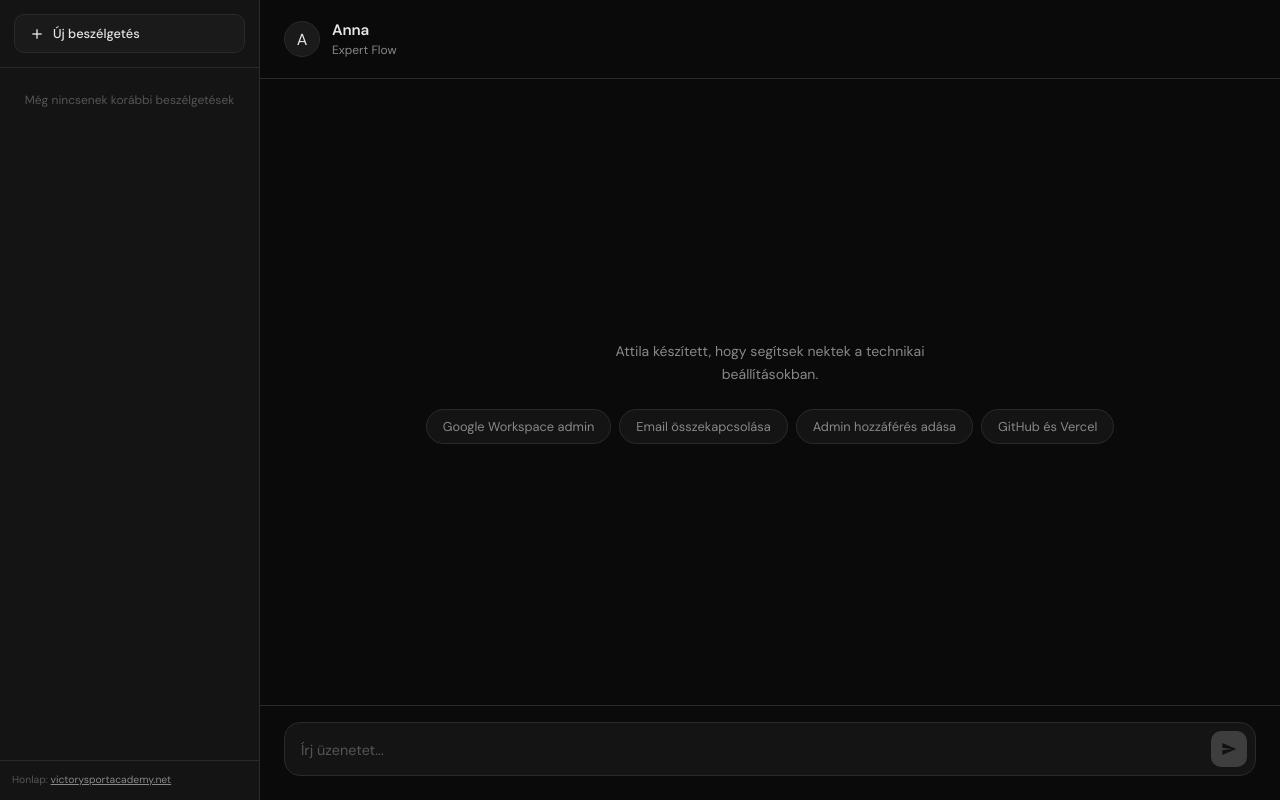
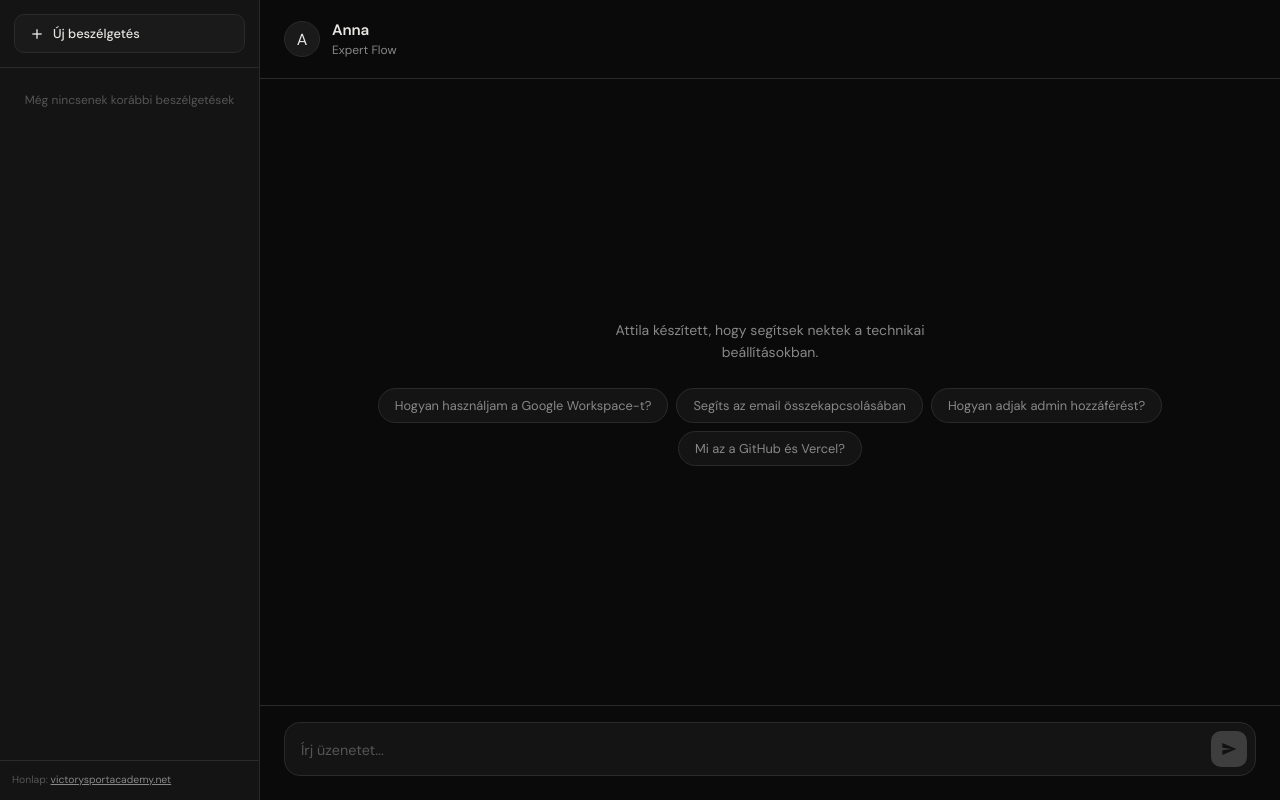
Before and after one commit to expertflow-attila/viki-chat, a website: page index.html in a window 1280 px wide. Drawn offline with Linux system fonts and the light colour scheme.

Commit message:
Make suggestion buttons more descriptive

```diff
--- a/index.html
+++ b/index.html
@@ -49,10 +49,10 @@
         <div class="welcome" id="welcome">
           <div class="welcome__subtitle">Attila készített, hogy segítsek nektek a technikai beállításokban.</div>
           <div class="welcome__suggestions">
-            <button class="welcome__suggestion">Google Workspace admin</button>
-            <button class="welcome__suggestion">Email összekapcsolása</button>
-            <button class="welcome__suggestion">Admin hozzáférés adása</button>
-            <button class="welcome__suggestion">GitHub és Vercel</button>
+            <button class="welcome__suggestion">Hogyan használjam a Google Workspace-t?</button>
+            <button class="welcome__suggestion">Segíts az email összekapcsolásában</button>
+            <button class="welcome__suggestion">Hogyan adjak admin hozzáférést?</button>
+            <button class="welcome__suggestion">Mi az a GitHub és Vercel?</button>
           </div>
         </div>
       </div>
```
